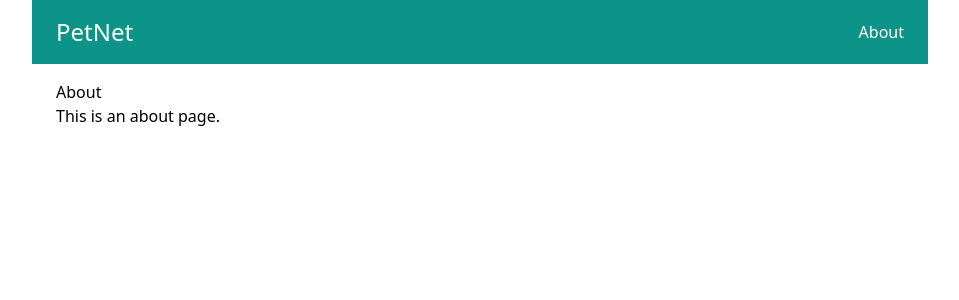
After one commit to EleahBurman/ecommerce-python-django, a Django app: template petnet/core/templates/core/about.html in a window 1280 px wide. The commit adds this page. Shown: the top 300 px of the page, without its empty margins (160-1119 px from the left). Run offline with Django 4.2, Linux system fonts and the light colour scheme; the template is opened without the code that fills it, so the values that code supplies are empty; some libraries are stand-ins or nearby versions.

Commit message:
Create about template

```diff
--- /dev/null
+++ b/petnet/core/templates/core/about.html
@@ -0,0 +1,6 @@
+{% extends 'core/base.html' %}
+{% block title %}About{% endblock %}
+{% block content %}
+    <h1>About</h1>
+    <p>This is an about page.</p>
+{% endblock %}
--- a/petnet/core/templates/core/frontpage.html
+++ b/petnet/core/templates/core/frontpage.html
@@ -5,5 +5,5 @@ Welcome
 {% endblock %}
 
 {% block content %}
-<h2>Front Page</h2>
+<h1>Front Page</h1>
 {% endblock %}
```
